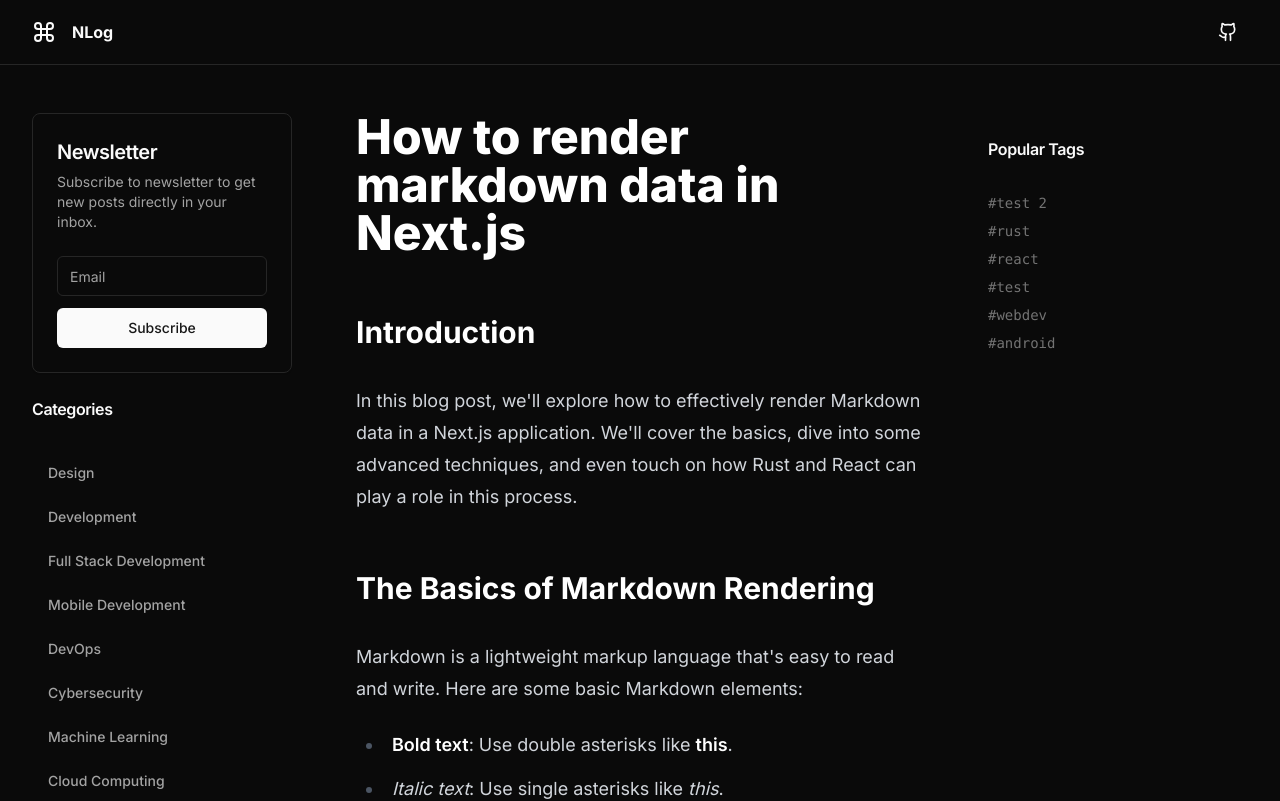
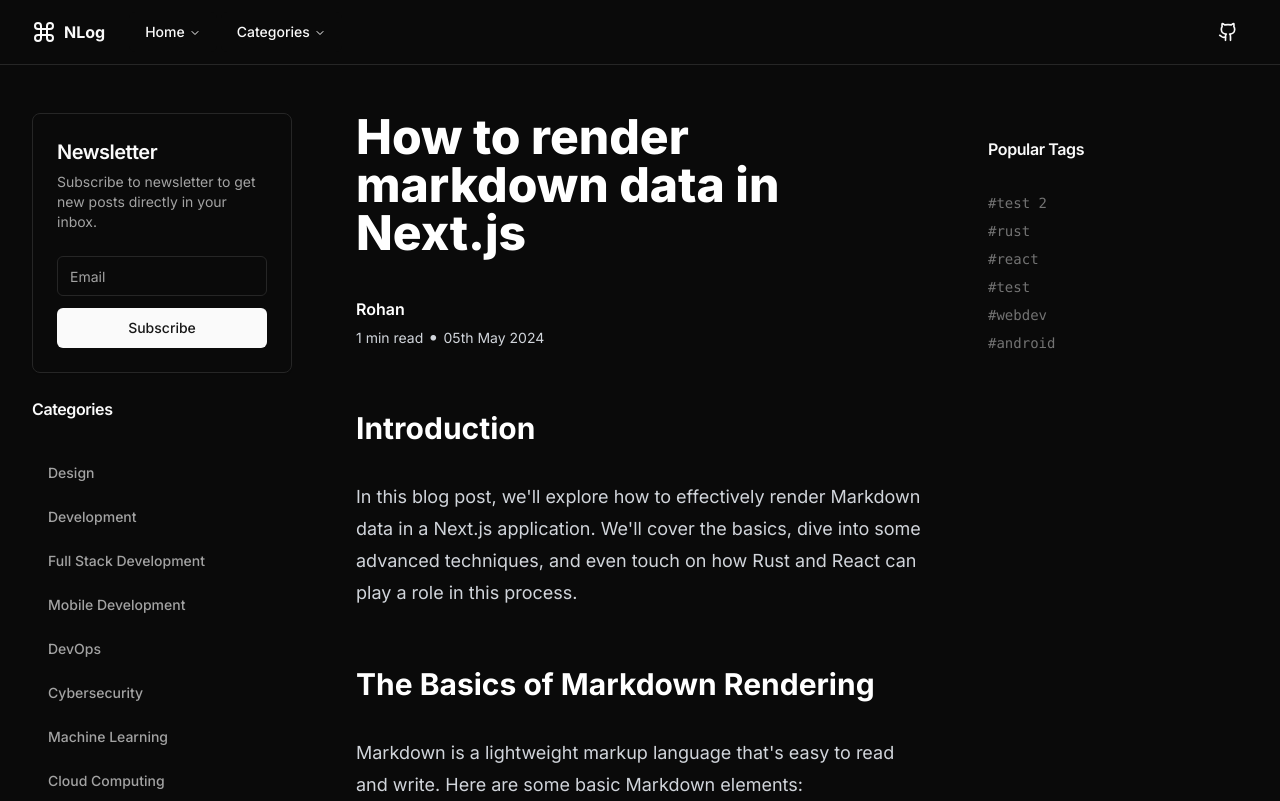
Before and after one commit to rohan-kiratsata/nlog, a Next.js app: page /blog/basics-of-markdown in a window 1280 px wide. Shown: the top 801 px of the page. Built offline with nearby package versions, Linux system fonts and the light colour scheme.

Commit message:
updates go brrr

```diff
--- a/posts/basics-of-markdown.md
+++ b/posts/basics-of-markdown.md
@@ -1,6 +1,7 @@
 ---
 title: "How to render markdown data in Next.js"
 date: "05th May 2024"
+author: "Rohan"
 tags: ["test 2", "rust", "react"]
 categories: ["Development"]
 ---
--- a/src/app/blog/[slug]/page.tsx
+++ b/src/app/blog/[slug]/page.tsx
@@ -16,8 +16,17 @@
   }
 
   return (
-    <article className="prose prose-lg dark:prose-invert mx-auto">
+    <article className="prose prose-lg mx-auto dark:prose-invert">
       <h1>{post.frontMatter.title || post.slug}</h1>
+      <div className="flex flex-col">
+        <span className="text-base font-semibold text-white">
+          {post.frontMatter.author ?? "Anonymous"}
+        </span>
+        <div className="">
+          <span className="text-sm">1 min read</span> •{" "}
+          <span className="text-sm">{post.frontMatter.date}</span>
+        </div>
+      </div>
       <MDXRemote
         source={post.content}
         components={MDXComponents}
--- a/src/components/home-card.tsx
+++ b/src/components/home-card.tsx
@@ -5,6 +5,7 @@
 type Blog = {
   frontMatter: {
     title: string;
+    author: string;
     date: string;
     tags: string[];
   };
@@ -20,11 +21,19 @@
           <div className="max-h-16 min-h-[1.5em] overflow-hidden">
             <h2 className="line-clamp-2">{frontMatter.title}</h2>
           </div>
-          <CardDescription className="mt-2">{frontMatter.date}</CardDescription>
+          <CardDescription className="mt-2">
+            <span className="text-white">
+              {frontMatter.author ?? "Anonymous"}
+            </span>{" "}
+            • <span className="text-sm">{frontMatter.date}</span>
+          </CardDescription>
           <CardDescription className="flex gap-2">
             {frontMatter.tags &&
               frontMatter.tags.map((tag: string, index: number) => (
-                <span key={index} className="text-xs text-primary">
+                <span
+                  key={index}
+                  className="font-mono text-xs tracking-tight text-primary"
+                >
                   #{tag}
                 </span>
               ))}
--- a/src/components/layouts/header.tsx
+++ b/src/components/layouts/header.tsx
@@ -4,17 +4,19 @@
 import { Button } from "../ui/button";
 import { Github } from "lucide-react";
 import MobileNavbar from "./mobile-nav";
+import MainNavbar from "./main-nav";
 
 export default function Header() {
   return (
     <header className="sticky top-0 z-40 w-full border-b bg-background">
       <div className="container flex h-16 items-center space-x-4 sm:justify-between sm:space-x-0">
-        <div className="flex gap-6 md:gap-10">
+        <div className="flex gap-6 md:gap-10 lg:hidden">
           <Link href="/" className="flex items-center space-x-2">
             <Logo />
             <span className="inline-block font-bold">{siteConfig.name}</span>
           </Link>
         </div>
+        <MainNavbar navItems={siteConfig.mainNav} />
         <div className="flex flex-1 items-center justify-end space-x-4">
           <nav className="flex items-center space-x-1">
             <Button
```
Also changed, not shown: 1 other file (tests, documents, lock files or other folders).
